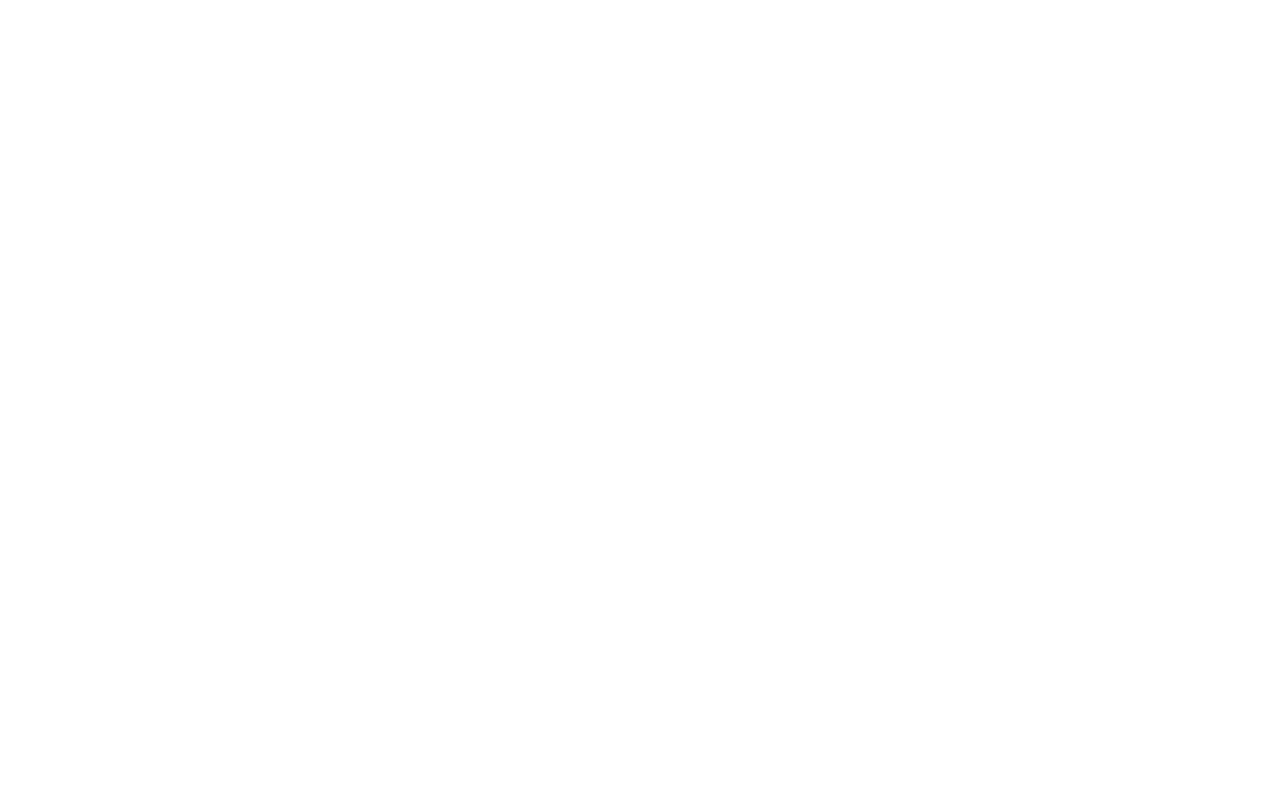
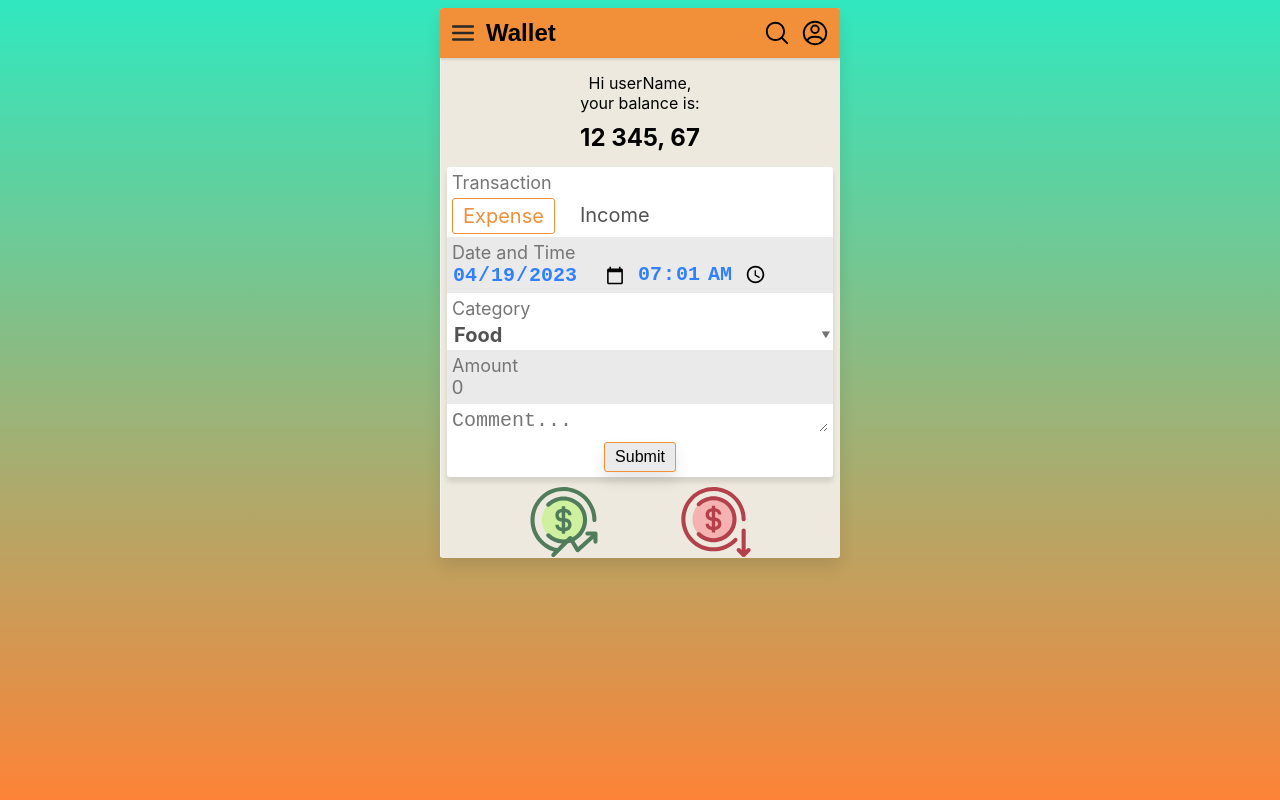
Before and after one commit to mykhailotsynkevych/react-app-wallet, a React (Create React App) app: page / in a window 1280 px wide. Shown: the top 800 px of the page. Built offline with nearby package versions, Linux system fonts and the light colour scheme.

Commit message:
Start L5.2P

```diff
--- a/src/components/App.js
+++ b/src/components/App.js
@@ -3,11 +3,9 @@
 
 // Second - Components
 import MainPage from "../pages/MainPage/MainPage";
-import Categories from "../pages/CategoriesListPage/CategoriesListPage";
-
 import Header from "./Header/Header";
 import TransactionsList from "./TransactionsList/TransactionList";
-import CategoriesList from "./CategoriesList/CategoriesList";
+
 
 // Third - Other
 import "./App.css";
@@ -19,11 +17,8 @@
       <div className="pageWrapper">
         <Header/>
         <Routes>
-          <Route path="/" element={<MainPage />} />
+          <Route path="/*" element={<MainPage />} />
           <Route path="/transactions/:transactionArt" element={<TransactionsList />}/>
-          <Route path="/categories" element={<Categories />}>
-            <Route path=":categoriesArt" element={<CategoriesList />} />
-          </Route>
           <Route path="*" element={<MainPage />} />
         </Routes>
       </div>
--- a/src/components/CategoriesList/CategoriesList.jsx
+++ b/src/components/CategoriesList/CategoriesList.jsx
@@ -1,35 +1,19 @@
 import s from "./CategoriesList.module.scss";
 import moreIcon from "../../assets/icons/more.svg";
-import {
-  useSearchParams,
-  useLocation,
-  useNavigate,
-} from "react-router-dom";
+import { useNavigate } from "react-router-dom";
 
-const CategoriesList = ({ categoriesList }) => {
-  const [searchParams, setSearchParams] = useSearchParams();
-  const location = useLocation();
-
-  // console.log(location.state.from.search)
-
+const CategoriesList = (props) => {
   const navigate = useNavigate();
-
-  const updateQueryString = (category) => {
-    const nextParams = category !== "" ? { category } : {};
-    setSearchParams(nextParams);
-  };
 
   return (
     <ul className={s.categoriesList}>
-      {categoriesList.map((categoryEl) => (
+      {props.categoriesList.map((categoryEl) => (
         <li
           key={categoryEl.id}
           className={s.categoriesItem}
           onClick={() => {
-            updateQueryString(categoryEl.nameCategory);
-            const transaction = searchParams.get("transaction")
-            navigate( `/${location.state.from.search}?transaction=${transaction ?? "expense"}&category=${categoryEl.nameCategory}`
-            );
+            props.handleSelectCategory(categoryEl.nameCategory);
+            navigate(-1);
           }}
         >
           <p className={s.categoriesItemName}>{categoryEl.nameCategory}</p>
--- a/src/components/CategoriesList/CategoriesList.module.scss
+++ b/src/components/CategoriesList/CategoriesList.module.scss
@@ -6,6 +6,7 @@
       justify-content: space-between;
       border-bottom: 1px solid gray;
       padding: 5px 5px 5px 15px;
+      transition: all 0.3s ease-in-out;
     }
 
     .categoriesItem:focus,
--- a/src/components/TransactionForm/TransactionForm.jsx
+++ b/src/components/TransactionForm/TransactionForm.jsx
@@ -1,5 +1,5 @@
-import { useState, useEffect } from "react";
-import { Link, useLocation, useSearchParams } from "react-router-dom";
+import { useState } from "react";
+import { Link } from "react-router-dom";
 import moment from "moment";
 import { nanoid } from "nanoid";
 import s from "./TransactionForm.module.scss";
@@ -11,21 +11,12 @@
 const curTime = moment().format("HH:mm");
 
 const TransactionForm = (props) => {
-  const [searchParams, setSearchParams] = useSearchParams();
-  const [transaction, setTransaction] = useState(searchParams.get("transaction") ?? "Expense");
+  const [transaction, setTransaction] = useState(props.selectedTransaction);
   const [date, setDate] = useState(curDate);
   const [time, setTime] = useState(curTime);
-  const [category, setCategory] = useState(searchParams.get("category") ?? "Food");
+  const [category, setCategory] = useState(props.selectedCategory);
   const [amount, setAmount] = useState("");
   const [comment, setComment] = useState("");
-  const location = useLocation();
-  // console.log(location)
-
-  const updateQueryString = (transaction) => {
-    const nextParams = transaction !== "" ? { transaction } : {};
-    setSearchParams(nextParams);
-  };
-
 
   const handleChange = (e) => {
     const { name, value } = e.target;
@@ -33,7 +24,8 @@
     switch (name) {
       case "transaction":
         setTransaction(value);
-        updateQueryString(value);
+        props.handleSelectTransation(value);
+        setCategory(transaction === "Expense" ? "Work" : "Food");
         break;
       case "date":
         setDate(value);
@@ -43,7 +35,6 @@
         break;
       case "category":
         setCategory(value);
-        props.selectedCategory(value);
         break;
       case "amount":
         setAmount(Number(value));
@@ -75,7 +66,7 @@
   };
 
   const resetForm = () => {
-    setSearchParams({});
+    // setSearchParams({});
     setTransaction("Expense");
     setDate(curDate);
     setTime(curTime);
@@ -151,7 +142,10 @@
 
       <div className={s.categoryWrapper}>
         <p className={s.categoryTitle}>Category</p>
-        <Link to={`/categories/${transaction.toLowerCase()}`} state={{from: location}} className={s.categoryBtnLink}>
+        <Link
+          to={`/categories/${transaction.toLowerCase()}`}
+          className={s.categoryBtnLink}
+        >
           <span>{category}</span>
           <span className={s.categoryBtnTriangle}>&#8227;</span>
         </Link>
--- a/src/index.js
+++ b/src/index.js
@@ -7,7 +7,7 @@
 const root = ReactDOM.createRoot(document.getElementById("root"));
 root.render(
   <React.StrictMode>
-    <BrowserRouter basename="/react-app-wallet">
+    <BrowserRouter>
       <App />
     </BrowserRouter>
   </React.StrictMode>
--- a/src/pages/CategoriesListPage/CategoriesListPage.jsx
+++ b/src/pages/CategoriesListPage/CategoriesListPage.jsx
@@ -15,7 +15,7 @@
   { id: "5", transaction: "Income", nameCategory: "Other" },
 ];
 
-const CategoriesListPage = () => {
+const CategoriesListPage = (props) => {
   const [nameCategory, setNameCategory] = useState("");
   const [categoriesList, setCategoriesList] = useState(() =>
     LSapi.getDataFromLS(LSapi.keys.categoriesList, INITIAL_CATEGORIES)
@@ -57,8 +57,8 @@
   };
 
   return (
-    <main className={s.categoriesWrapper}>
-      <CategoriesList categoriesList={filteredByTransaction} />
+    <div className={s.categoriesWrapper}>
+      <CategoriesList categoriesList={filteredByTransaction} handleSelectCategory={props.handleSelectCategory}/>
 
       <form
         onSubmit={handleSubmit}
@@ -82,7 +82,7 @@
           <img src={addIcon} alt="icon Add" />
         </button>
       </form>
-    </main>
+    </div>
   );
 };
 
--- a/src/pages/CategoriesListPage/CategoriesListPage.module.css
+++ b/src/pages/CategoriesListPage/CategoriesListPage.module.css
@@ -3,6 +3,7 @@
 flex-direction: column;
 flex: 1 1 auto;
 justify-content: space-between;
+height: 100%;
 }
 
 .addItemForm {
--- a/src/pages/MainPage/MainPage.jsx
+++ b/src/pages/MainPage/MainPage.jsx
@@ -1,5 +1,9 @@
+import { Link , Route, Routes } from "react-router-dom";
 import { useState, useEffect } from "react";
-import { Link, useLocation } from "react-router-dom";
+
+import CategoriesPage from "../CategoriesListPage/CategoriesListPage";
+import CategoriesList from "../../components/CategoriesList/CategoriesList";
+
 import TotalBalance from "../../components/TotalBalance/TotalBalance";
 import TransactionForm from "../../components/TransactionForm/TransactionForm";
 import s from "./MainPage.module.css";
@@ -7,12 +11,11 @@
 import LSapi from "../../utils/api/LSapi";
 
 const MainPage = () => {
-  // const [selectedTransaction, setSelectedTransaction] = useState("Expense");
+  const [headerTitle, setHeaderTitle] = useState("Wallet");
+  const [selectedTransaction, setSelectedTransaction] = useState("Expense");
   const [transactionsList, setTransactionsList] = useState(() =>
-    LSapi.getDataFromLS(LSapi.keys.transactionsList, [])
-  );
-  // const [selectedCategory, setSelectedCategory] = useState("Food");
-  const location = useLocation();
+    LSapi.getDataFromLS(LSapi.keys.transactionsList, []));
+  const [selectedCategory, setSelectedCategory] = useState("Food");
 
   useEffect(() => {
     if (transactionsList.length) {
@@ -20,14 +23,13 @@
     }
   }, [transactionsList]);
 
-  // const handleSelectTransation = (transaction = "Expense") => {
-  //   setSelectedTransaction(transaction);
-  //   setSelectedCategory(transaction === "Expense" ? "Food" : "Work");
-  // };
+  const handleSelectTransation = (transaction) => {
+    setSelectedTransaction(transaction);
+  };
 
-  // const handleSelectCategory = (category) => {
-  //   setSelectedCategory(category);
-  // };
+  const handleSelectCategory = (category) => {
+    setSelectedCategory(category);
+  };
 
   const addTransaction = (newTransaction) => {
     setTransactionsList((prevTransactionsList) => [
@@ -38,13 +40,18 @@
 
   return (
     <>
-      <main state={{ from: location }}>
-        <TotalBalance />
+      <main className={s.mainWrapper}>
+      <Routes>
+          <Route path="/categories" element={<CategoriesPage handleSelectCategory={handleSelectCategory}/>}>
+            <Route path=":categoriesArt" element={<CategoriesList />} />
+          </Route>
+          <Route index element={<>
+            <TotalBalance />
         <TransactionForm
           // handleTitle={handleTitle}
-          // handleSelectTransation={handleSelectTransation}
-          // selectedTransaction={selectedTransaction}
-          // selectedCategory={selectedCategory}
+          handleSelectTransation={handleSelectTransation}
+          selectedTransaction={selectedTransaction}
+          selectedCategory={selectedCategory}
           addTrasaction={addTransaction}
         />
         <div className={s.btnTransactionWrapper}>
@@ -69,6 +76,9 @@
             </button>
           </Link>
         </div>
+          </>} />
+        </Routes>
+
       </main>
     </>
   );
--- a/src/pages/MainPage/MainPage.module.css
+++ b/src/pages/MainPage/MainPage.module.css
@@ -1,3 +1,7 @@
+.mainWrapper {
+height: 100%;
+}
+
 .btnTransactionWrapper {
 display: flex;
 justify-content: space-evenly;
```
Also changed, not shown: src/pages/TransactionHistoryPage/TransactionHistoryPage.jsx (deleted, +0 -12 lines).
